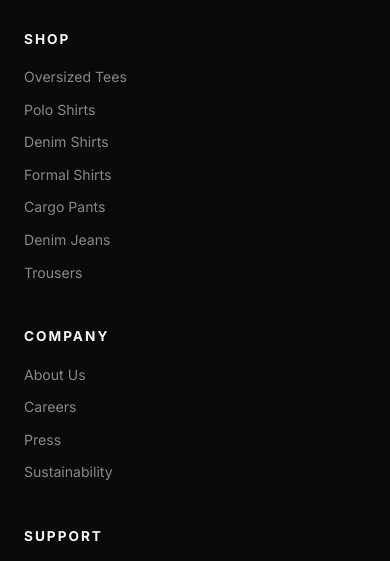
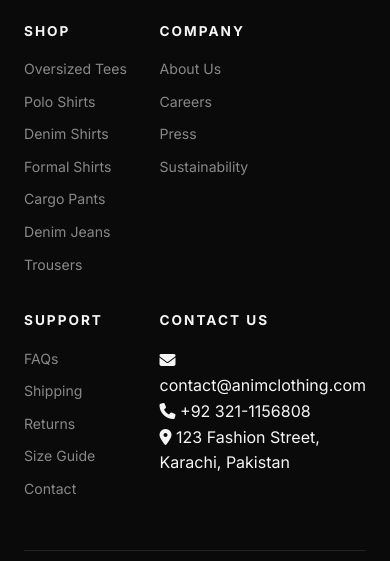
Before and after one commit to AnimClothing/anim-clothing-fresh, a plain HTML site: page index.html in a window 390 px wide. Shown: the part 6773-7334 px from the top of the page. Drawn offline with nearby package versions, Linux system fonts and the light colour scheme.

Commit message:
footer edited

```diff
--- a/css/style.css
+++ b/css/style.css
@@ -1265,7 +1265,8 @@ ul { list-style: none; }
   .story-grid { grid-template-columns: 1fr; gap: 32px; }
   .story-features { grid-template-columns: 1fr 1fr; }
 
-  .footer-grid { grid-template-columns: 1fr; gap: 32px; }
+  .footer-grid { grid-template-columns: 1fr 1fr; gap: 24px; }
+  .footer-brand { grid-column: 1 / -1; }
   .footer-brand p { max-width: 100%; }
 
   .category-grid { grid-template-columns: repeat(2, 1fr); }
```
